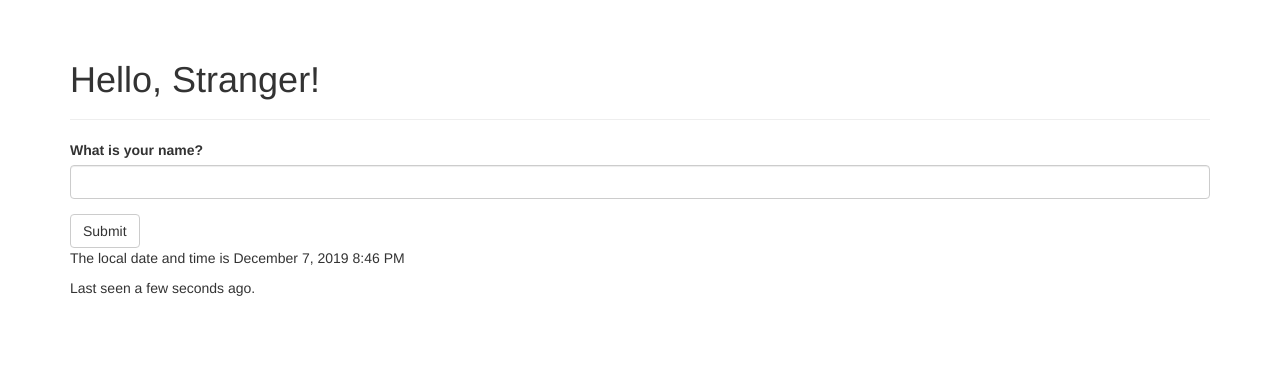
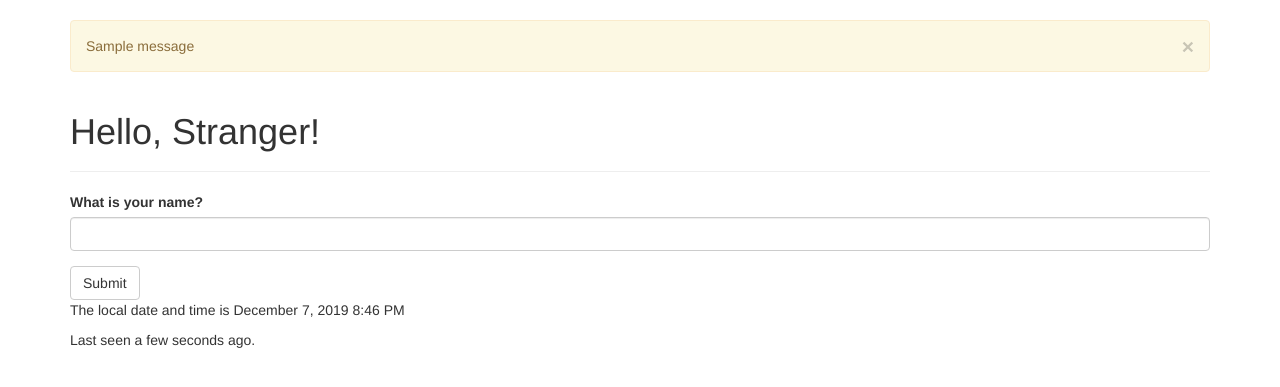
Before and after one commit to Oskarovsky/Traffiway, a Flask app: page / in a window 1280 px wide. Shown: the part 52-439 px from the top of the page. Run offline with Flask 2, Linux system fonts and the light colour scheme; one stand-in notice (Sample message) is shown; some libraries are stand-ins or nearby versions.

Commit message:
simply status alert

```diff
--- a/app/app.py
+++ b/app/app.py
@@ -1,12 +1,11 @@
-from flask import Flask, request, render_template, session, redirect, url_for
+from datetime import datetime
+
+from flask import Flask, flash, render_template, session, redirect, url_for
 from flask_bootstrap import Bootstrap
 from flask_moment import Moment
 from flask_wtf import FlaskForm
 from wtforms import StringField, SubmitField
 from wtforms.validators import DataRequired
-from datetime import datetime
-
-
 
 app = Flask(__name__)
 app.config['SECRET_KEY'] = 'difficult_password_xD'
@@ -25,6 +24,9 @@ class NameForm(FlaskForm):
 def index():
     form = NameForm()
     if form.validate_on_submit():
+        old_name = session.get('name')
+        if old_name is not None and old_name != form.name.data:
+            flash('Looks like you have changed your name!')
         session['name'] = form.name.data
         return redirect(url_for('index'))
     return render_template('index.html', form=form, name=session.get('name'), current_time=datetime.utcnow())
--- a/app/templates/base.html
+++ b/app/templates/base.html
@@ -32,6 +32,13 @@
 
 {% block content %}
 <div class="container">
+    {% for message in get_flashed_messages() %}
+    <div class="alert alert-warning">
+        <button type="button" class="close" data-dismiss="alert">&times;</button>
+        {{ message }}
+    </div>
+    {% endfor %}
+
     {% block page_content %}{% endblock %}
 </div>
 {% endblock %}
```
